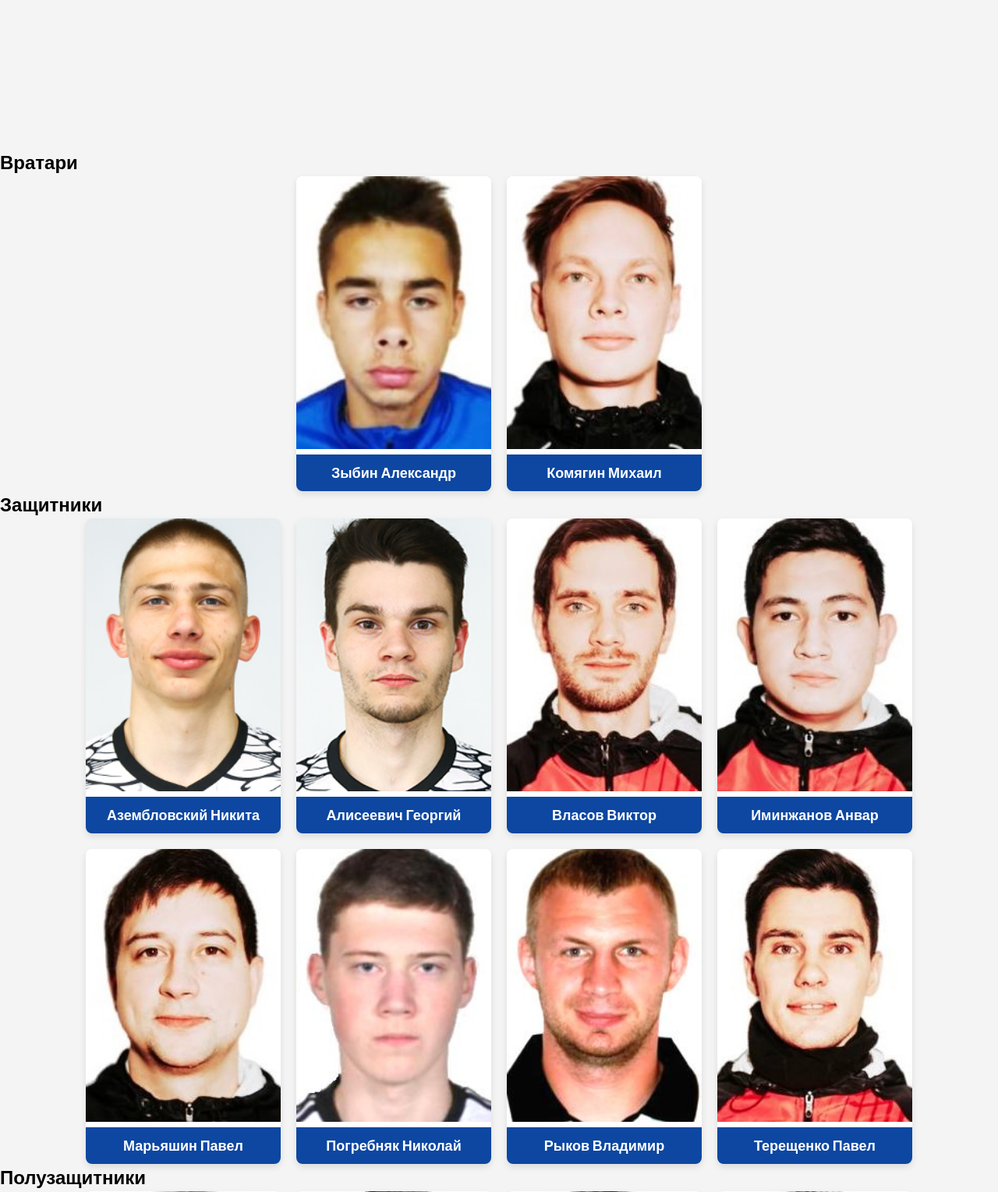
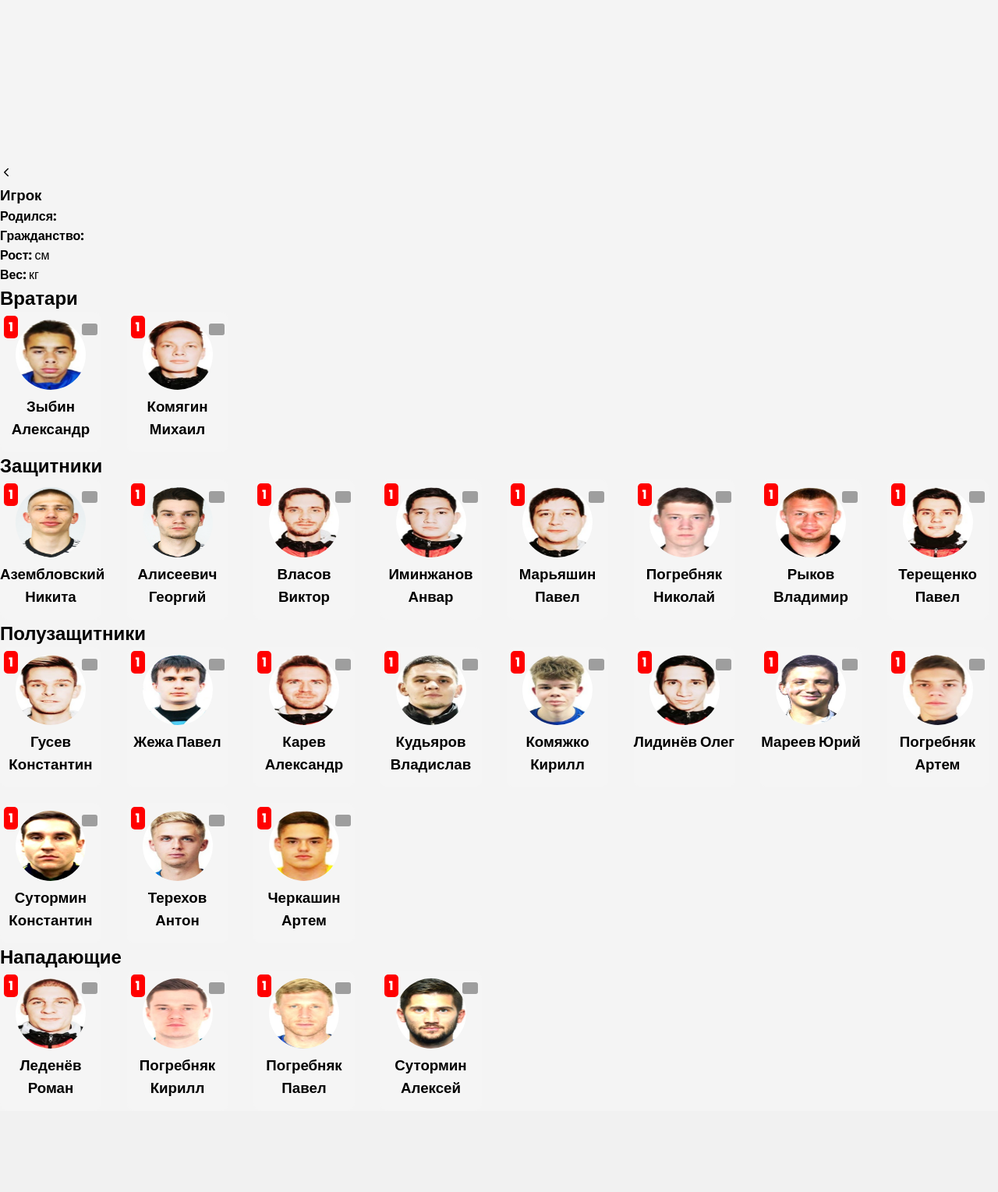
Before and after one commit to vkSelerY/KOKOC-GROUP, a PHP site: page /team.html in a window 1280 px wide. Shown: the part 299-1828 px from the top of the page at 78% size. After the commit the page ends 1705 px from the top, so only its background shows below. Run offline with PHP 8.4, Linux system fonts and the light colour scheme; grey boxes are pictures that could not be loaded.

Commit message:
need some js and css

```diff
--- a/style.css
+++ b/style.css
@@ -332,71 +332,110 @@ transform: translateX(0);
   transform: translateX(400px);
 }
 
-.team-section {
+.main-content {
+  display: flex;
+  position: relative;
+  width: 900px;  /* Изменено для более компактного представления */
+  margin: 30px auto;
   padding: 20px;
-  margin-top: 80px;
+  background: white;
+  border-radius: 10px;
+  box-shadow: 0 4px 8px rgba(0, 0, 0, 0.2);
 }
 
-.section-title {
-  font-size: 24px;
-  text-align: center;
-  color: #d32f2f;
-  text-transform: uppercase;
-  padding: 10px;
-  margin: 30px 0 20px;
+.sticky-sidebar {
+  position: sticky;
+  top: 20px;  /* Сделан меньше отступ сверху */
+  width: 220px;  /* Уменьшен для более компактного вида */
+  height: auto;
+  background: #f9f9f9;
+  border-right: 2px solid #ddd;
+  box-shadow: 2px 0 5px rgba(0, 0, 0, 0.1);
+  transition: transform 0.5s ease-in-out;
+  transform: translateX(-100%);
+  display: none;  /* Скрываем по умолчанию */
+}
+
+.sticky-sidebar.show {
+  display: block;  /* Отображаем, когда открыта */
+}
+
+.toggle-tab {
+  position: absolute;
+  top: 20px;
+  left: 100%;
+  background: #333;
+  color: white;
+  width: 40px;
+  height: 40px;
+  display: flex;
+  align-items: center;
+  justify-content: center;
+  border-radius: 50%;
+  cursor: pointer;
+}
+
+/* Карточки игроков */
+.players-section {
+  width: calc(100% - 250px);
+  padding-left: 30px;
 }
 
 .team-container {
-  display: flex;
-  flex-wrap: wrap;
-  justify-content: center;
+  display: grid;
+  grid-template-columns: repeat(auto-fill, minmax(140px, 1fr));  /* Используем сетку для лучшего выравнивания */
   gap: 20px;
 }
 
 .player-card {
-  width: 250px;
-  background-color: #fff;
-  border-radius: 8px;
-  box-shadow: 0 4px 8px rgba(0, 0, 0, 0.1);
-  overflow: hidden;
-  transition: transform 0.3s ease;
+  width: 130px;
+  height: 180px;
+  background: #f5f5f5;
+  border-radius: 10px;
+  text-align: center;
+  cursor: pointer;
+  transition: transform 0.3s;
+  position: relative;
 }
 
 .player-card:hover {
-  transform: translateY(-10px);
+  transform: scale(1.05);
 }
 
 .player-card img {
-  width: 100%;
-  height: 350px;
-  object-fit: cover;
+  width: 90px;
+  height: 90px;
+  border-radius: 50%;
+  margin-top: 10px;
 }
 
-.player-card h3 {
-  font-size: 18px;
-  background-color: #0d47a1;
+.player-number {
+  position: absolute;
+  top: 5px;
+  left: 5px;
+  background: #ff0000;
   color: #fff;
-  text-align: center;
-  padding: 10px;
-  margin: 0;
+  font-weight: bold;
+  padding: 2px 6px;
+  border-radius: 5px;
 }
 
-.player-card p {
-  text-align: center;
-  padding: 10px;
-  background-color: #e3f2fd;
-  margin: 0;
+.player-name {
+  font-size: 14px;
+  margin-top: 10px;
 }
 
-@media (max-width: 768px) {
-  .player-card {
-      width: 200px;
-  }
+/* Добавление флага игрока */
+.player-card .player-flag {
+  position: absolute;
+  top: 5px;
+  right: 5px;
+  width: 20px;
+  height: 15px;
+  border-radius: 3px;
+}
 
-  .player-card img {
-      height: 280px;
-  }
-}
+/* Уменьшение отступа сверху */
 
 .wrapper1{
   position: sticky;
--- a/team.html
+++ b/team.html
@@ -6,6 +6,7 @@
     <meta name="viewport" content="width=device-width, initial-scale=1.0">
     <title>Состав Команды</title>
     <link rel="stylesheet" href="style.css">
+    <link rel="stylesheet" href="toggle.css">
 
     <noscript><link rel="stylesheet" href="style.css"></noscript>
     <script src="https://code.jquery.com/jquery-3.6.0.min.js"></script>
@@ -71,16 +72,31 @@
             <div id="registerResponse"></div> <!-- Для вывода ответа от сервера -->
         </div>
     </div>
+    <div class="team-wrapper">
+        <div class="sidebar-info hidden">
+            <span class="toggle-info"><ion-icon name="chevron-back"></ion-icon></span>
+            <div class="player-info">
+                <h3>Игрок</h3>
+                <p><strong>Родился:</strong> <span id="player-birth"></span></p>
+                <p><strong>Гражданство:</strong> <span id="player-nationality"></span></p>
+                <p><strong>Рост:</strong> <span id="player-height"></span> см</p>
+                <p><strong>Вес:</strong> <span id="player-weight"></span> кг</p>
+            </div>
+        </div>
 
     <h2>Вратари</h2>
     <div class="team-container" id="goalkeepers">
         <div class="player-card">
             <img src="assets/zblbin.jpg" alt="">
             <h3>Зыбин Александр </h3>
+            <div class="player-number">1</div>
+            <img src="assets/flag_russia.png" class="player-flag" alt="Флаг">
         </div>
         <div class="player-card">
             <img src="assets/komyagin.jpg" alt="">
             <h3>Комягин Михаил </h3>
+            <div class="player-number">1</div>
+            <img src="assets/flag_russia.png" class="player-flag" alt="Флаг">
         </div>
     </div>
 
@@ -89,34 +105,50 @@
         <div class="player-card">
             <img src="assets/azemblovskii.jpg" alt="">
             <h3>Азембловский Никита</h3>
+            <div class="player-number">1</div>
+            <img src="assets/flag_russia.png" class="player-flag" alt="Флаг">
         </div>
         <div class="player-card">
             <img src="assets/aliseevich.jpg" alt="">
             <h3>Алисеевич Георгий</h3>
+            <div class="player-number">1</div>
+            <img src="assets/flag_russia.png" class="player-flag" alt="Флаг">
         </div>
         <div class="player-card">
             <img src="assets/vlasov.jpg" alt="">
             <h3>Власов Виктор</h3>
+            <div class="player-number">1</div>
+            <img src="assets/flag_russia.png" class="player-flag" alt="Флаг">
         </div>
         <div class="player-card">
             <img src="assets/iminzhanov.jpg" alt="">
             <h3>Иминжанов Анвар</h3>
+            <div class="player-number">1</div>
+            <img src="assets/flag_russia.png" class="player-flag" alt="Флаг">
         </div>
         <div class="player-card">
             <img src="assets/maryashin.jpg" alt="">
             <h3>Марьяшин Павел</h3>
+            <div class="player-number">1</div>
+            <img src="assets/flag_russia.png" class="player-flag" alt="Флаг">
         </div>
         <div class="player-card">
             <img src="assets/pogrebnyakN.jpg" alt="">
             <h3>Погребняк Николай</h3>
+            <div class="player-number">1</div>
+            <img src="assets/flag_russia.png" class="player-flag" alt="Флаг">
         </div>
         <div class="player-card">
             <img src="assets/rblkov.jpg" alt="">
             <h3>Рыков Владимир</h3>
+            <div class="player-number">1</div>
+            <img src="assets/flag_russia.png" class="player-flag" alt="Флаг">
         </div>
         <div class="player-card">
             <img src="assets/tereshenko.jpg" alt="">
             <h3>Терещенко Павел</h3>
+            <div class="player-number">1</div>
+            <img src="assets/flag_russia.png" class="player-flag" alt="Флаг">
         </div>
     </div>
 
@@ -125,46 +157,68 @@
         <div class="player-card">
             <img src="assets/gusev.jpg" alt="">
             <h3>Гусев Константин</h3>
+            <div class="player-number">1</div>
+            <img src="assets/flag_russia.png" class="player-flag" alt="Флаг">
         </div>
         <div class="player-card">
             <img src="assets/zhezha.jpeg" alt="">
             <h3>Жежа Павел</h3>
+            <div class="player-number">1</div>
+            <img src="assets/flag_russia.png" class="player-flag" alt="Флаг">
         </div>
         <div class="player-card">
             <img src="assets/karev.jpg" alt="">
             <h3>Карев Александр</h3>
+            <div class="player-number">1</div>
+            <img src="assets/flag_russia.png" class="player-flag" alt="Флаг">
         </div>
         <div class="player-card">
             <img src="assets/kudiyarov.jpg" alt="">
             <h3>Кудьяров Владислав</h3>
+            <div class="player-number">1</div>
+            <img src="assets/flag_russia.png" class="player-flag" alt="Флаг">
         </div>
         <div class="player-card">
             <img src="assets/komyazhko.jpg" alt="">
             <h3>Комяжко Кирилл</h3>
+            <div class="player-number">1</div>
+            <img src="assets/flag_russia.png" class="player-flag" alt="Флаг">
         </div>
         <div class="player-card">
             <img src="assets/lidinev.jpg" alt="">
             <h3>Лидинёв Олег</h3>
+            <div class="player-number">1</div>
+            <img src="assets/flag_russia.png" class="player-flag" alt="Флаг">
         </div>
         <div class="player-card">
             <img src="assets/mareev.jpg" alt="">
             <h3>Мареев Юрий</h3>
+            <div class="player-number">1</div>
+            <img src="assets/flag_russia.png" class="player-flag" alt="Флаг">
         </div>
         <div class="player-card">
             <img src="assets/pogrebnyakA.jpg" alt="">
             <h3>Погребняк Артем</h3>
+            <div class="player-number">1</div>
+            <img src="assets/flag_russia.png" class="player-flag" alt="Флаг">
         </div>
         <div class="player-card">
             <img src="assets/sutorminK.jpeg" alt="">
             <h3>Сутормин Константин</h3>
+            <div class="player-number">1</div>
+            <img src="assets/flag_russia.png" class="player-flag" alt="Флаг">
         </div>
         <div class="player-card">
             <img src="assets/terekhov.jpg" alt="">
             <h3>Терехов Антон</h3>
+            <div class="player-number">1</div>
+            <img src="assets/flag_russia.png" class="player-flag" alt="Флаг">
         </div>
         <div class="player-card">
             <img src="assets/cherkashin.jpg" alt="">
             <h3>Черкашин Артем</h3>
+            <div class="player-number">1</div>
+            <img src="assets/flag_russia.png" class="player-flag" alt="Флаг">
         </div>
     </div>
 
@@ -173,18 +227,26 @@
         <div class="player-card">
             <img src="assets/ledenev.jpg" alt="">
             <h3>Леденёв Роман</h3>
+            <div class="player-number">1</div>
+            <img src="assets/flag_russia.png" class="player-flag" alt="Флаг">
         </div>
         <div class="player-card">
             <img src="assets/pogrebnyakK.jpg" alt="">
             <h3>Погребняк Кирилл</h3>
+            <div class="player-number">1</div>
+            <img src="assets/flag_russia.png" class="player-flag" alt="Флаг">
         </div>
         <div class="player-card">
             <img src="assets/pogrebnyakP.jpg" alt="">
             <h3>Погребняк Павел</h3>
+            <div class="player-number">1</div>
+            <img src="assets/flag_russia.png" class="player-flag" alt="Флаг">
         </div>
         <div class="player-card">
             <img src="assets/sutorminA.jpeg" alt="">
             <h3>Сутормин Алексей</h3>
+            <div class="player-number">1</div>
+            <img src="assets/flag_russia.png" class="player-flag" alt="Флаг">
         </div>
 
     </div>
@@ -192,8 +254,20 @@
     <script src="script.js" defer></script>
     <script src="transfer.js" defer></script>
     <script src="reg.js" defer></script>
+    <script src="toggle.js" defer></script>
     <script type="module" src="https://unpkg.com/ionicons@7.1.0/dist/ionicons/ionicons.esm.js"></script>
     <script nomodule src="https://unpkg.com/ionicons@7.1.0/dist/ionicons/ionicons.js"></script>
+    <script>
+        function showPlayerInfo(name, nation, height, weight) {
+            document.getElementById("playerName").innerText = name;
+            document.getElementById("playerHeight").innerText = "Рост: " + height + " см";
+            document.getElementById("playerWeight").innerText = "Вес: " + weight + " кг";
+
+            const sidebar = document.getElementById("playerInfoSidebar");
+            sidebar.classList.add("show");
+        }
+    </script>
+
 
 </body>
 
--- /dev/null
+++ b/toggle.css
@@ -0,0 +1,5 @@
+body {
+    background: #f4f4f4;
+    padding: 0;
+    margin-top: 70px;
+}
```
Also changed, not shown: toggle.js (added, +19 -0 lines), transfer.js (+27 -12 lines).
